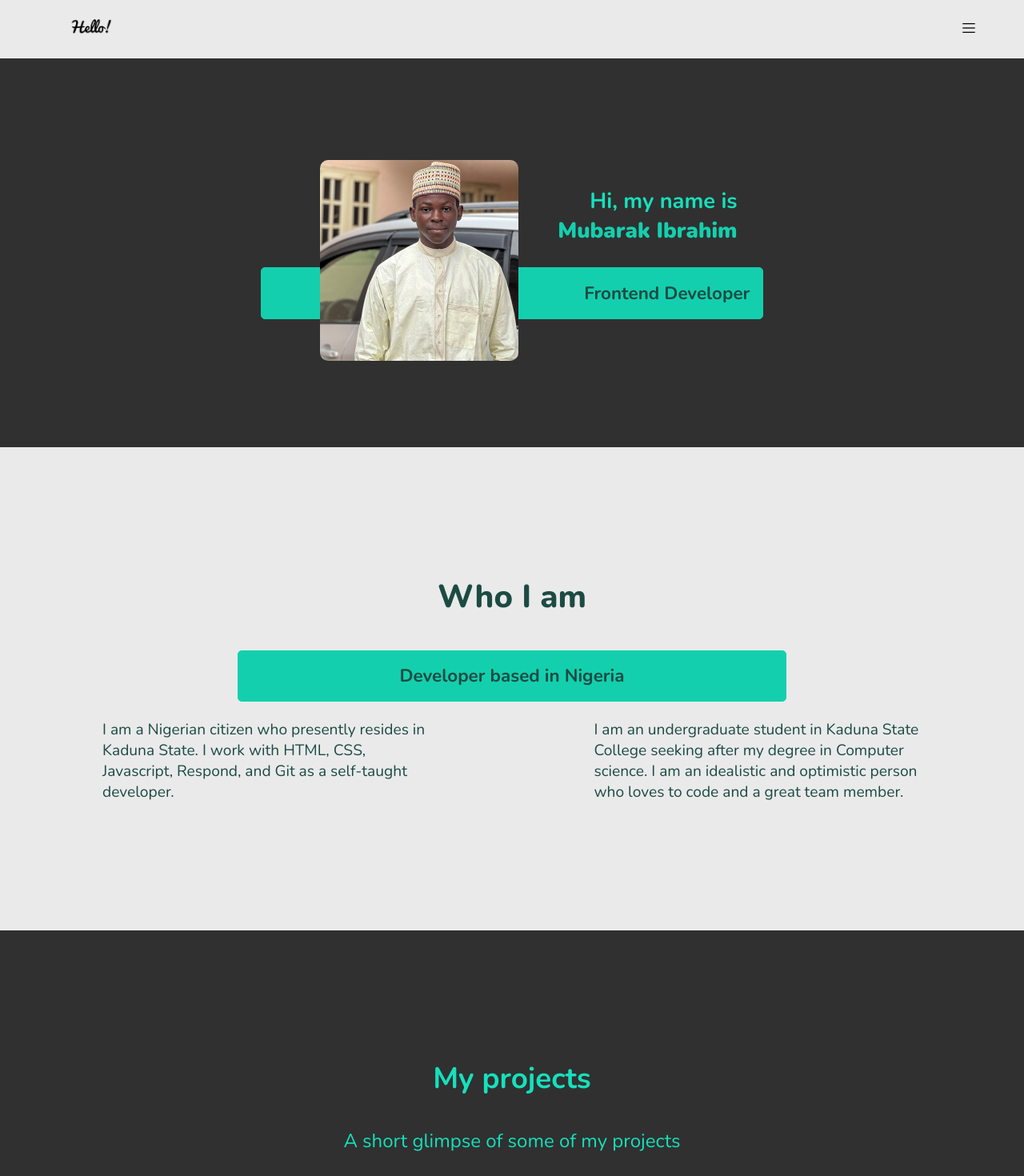
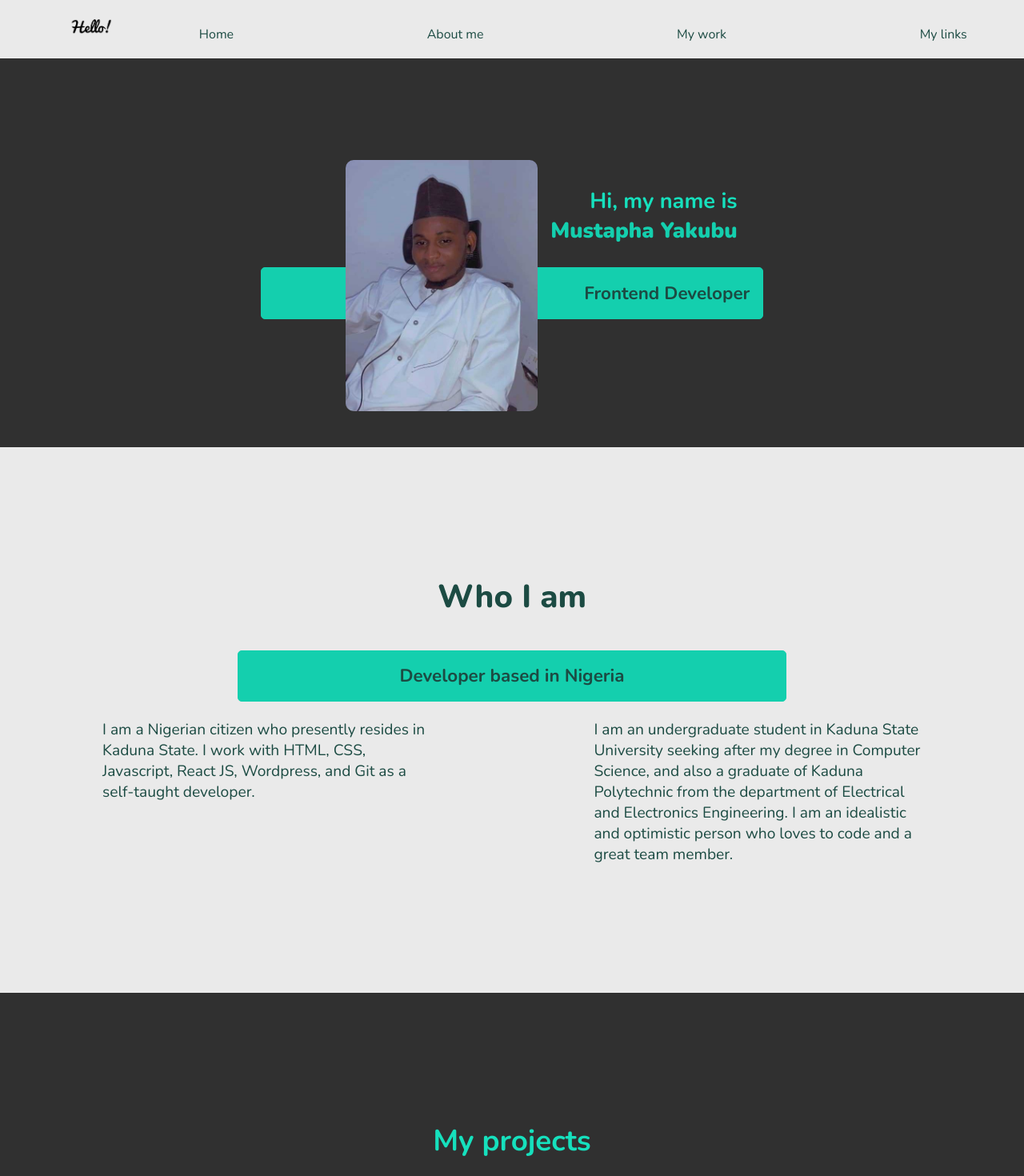
Before and after one commit to mubex-dot/myportfolio, a React (Create React App) app: page / in a window 1280 px wide. Shown: the top 1470 px of the page at 80% size. Built offline with nearby package versions, Linux system fonts and the light colour scheme.

Commit message:
done some other things

```diff
--- a/src/App.css
+++ b/src/App.css
@@ -12,9 +12,10 @@ body {
   background-color: #303030;
   color: #16e0bd;
   font-family: "Nunito", sans-serif;
+  overflow-x: hidden;
 }
 
-header {
+.header {
   display: flex;
   width: 100%;
   justify-content: space-around;
@@ -65,6 +66,8 @@ button {
 
 .my-pic {
   transition: 1s;
+  width: 15em;
+  margin-left: 2em;
 }
 
 .my-pic:hover {
@@ -92,11 +95,17 @@ button {
 }
 
 .nav-list {
-  width: fit-content;
+  width: 100%;
+  margin-right: 4em;
+}
+
+.nav-list ul {
+  /* width: fit-content; */
   display: flex;
-  flex-direction: column;
+  /* flex-direction: column; */
+  justify-content: space-between;
   align-items: flex-end;
-  display: none;
+  width: 100%;
 }
 
 .nav-list img {
--- a/src/components/About.js
+++ b/src/components/About.js
@@ -7,13 +7,15 @@ function About() {
         <div className="about-body">
           <p>
             I am a Nigerian citizen who presently resides in Kaduna State. I
-            work with HTML, CSS, Javascript, Respond, and Git as a self-taught
-            developer.
+            work with HTML, CSS, Javascript, React JS, Wordpress, and Git as a
+            self-taught developer.
           </p>
           <p>
-            I am an undergraduate student in Kaduna State College seeking after
-            my degree in Computer science. I am an idealistic and optimistic
-            person who loves to code and a great team member.
+            I am an undergraduate student in Kaduna State University seeking
+            after my degree in Computer Science, and also a graduate of Kaduna
+            Polytechnic from the department of Electrical and Electronics
+            Engineering. I am an idealistic and optimistic person who loves to
+            code and a great team member.
           </p>
         </div>
       </div>
--- a/src/components/Footer.js
+++ b/src/components/Footer.js
@@ -6,16 +6,16 @@ import gmail from "../images/gmail-logo.svg";
 function Footer() {
   return (
     <div className="foot">
-      <a href="https://github.com/mubex-dot">
+      <a href="https://github.com/Mustyaks">
         <img src={github} alt=""></img>
       </a>
-      <a href="https://twitter.com/m_u_b_e_x_">
+      <a href="https://x.com/mustyryback?t=ZugbIUhqc7qbFS9dPjcdyg&s=09">
         <img src={twitter} alt=""></img>
       </a>
-      <a href="https://wa.me/qr/GT66T5TVSCXGO1">
+      <a href="https://wa.me/qr/H6MDB6AAHT7XM1">
         <img src={whatsapp} alt=""></img>
       </a>
-      <a href="mailto:mubee2004@gmail.com">
+      <a href="mailto:yakubumustapha366@gmail.com">
         <img src={gmail} alt=""></img>
       </a>
     </div>
--- a/src/components/Header.js
+++ b/src/components/Header.js
@@ -1,21 +1,13 @@
 import hello from "../images/hello-logo.png";
-import openMenu from "../images/open-menu.png";
-import closeMenu from "../images/close-menu.png";
 
 function Header() {
   return (
-    <header>
+    <div className="header">
       <div className="logo">
         <img src={hello} alt="hello"></img>
       </div>
       <nav className="nav">
-        <button>
-          <img className="open" src={openMenu} alt=""></img>
-        </button>
         <div className="nav-list">
-          <buton>
-            <img className="close" src={closeMenu} alt=""></img>
-          </buton>
           <ul>
             <li className="nav-item">
               <a href="#home" className="nav-link">
@@ -45,7 +37,7 @@ function Header() {
           </ul>
         </div>
       </nav>
-    </header>
+    </div>
   );
 }
 
--- a/src/components/Home.js
+++ b/src/components/Home.js
@@ -1,13 +1,13 @@
-import Mubarak from "../images/Mubarak.PNG";
+import mustapha from "../images/mustapha.jpg";
 
 function Home() {
   return (
     <section className="intro" id="home">
       <h1 className="title home-title">
-        Hi, my name is <strong>Mubarak Ibrahim</strong>
+        Hi, my name is <strong>Mustapha Yakubu</strong>
       </h1>
       <p className="subtitle home-subtitle">Frontend Developer</p>
-      <img className="my-pic" src={Mubarak} alt="Mubarak"></img>
+      <img className="my-pic" src={mustapha} alt="mustapha"></img>
     </section>
   );
 }
```
Also changed, not shown: src/images/Mubarak.PNG (deleted), src/images/mustapha.jpg (added).
